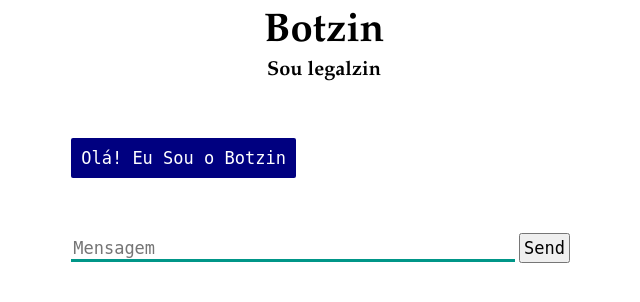
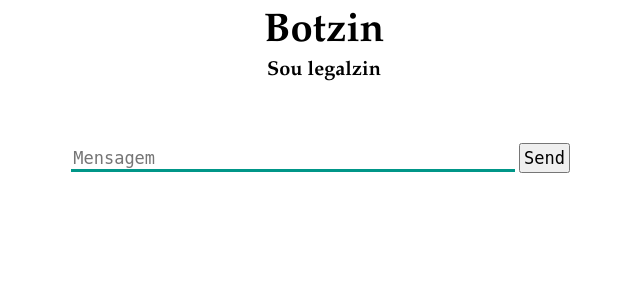
Before and after one commit to rafaela-anjosbarbosa/chatterbot-flask-study, a Flask app: page / in a window 1280 px wide. Shown: the top 302 px of the page, without its empty margins (316-956 px from the left). Run offline with Flask 2, Linux system fonts and the light colour scheme; some libraries are stand-ins or nearby versions.

Commit message:
Update index.html

```diff
--- a/templates/index.html
+++ b/templates/index.html
@@ -9,7 +9,6 @@
     <h3>Sou legalzin</h3>
     <div>
       <div id="chatbox">
-        <p class="botText"><span>Olá! Eu Sou o Botzin</span></p>
       </div>
       <div id="userInput">
         <input id="textInput" type="text" name="msg" placeholder="Mensagem">
```
